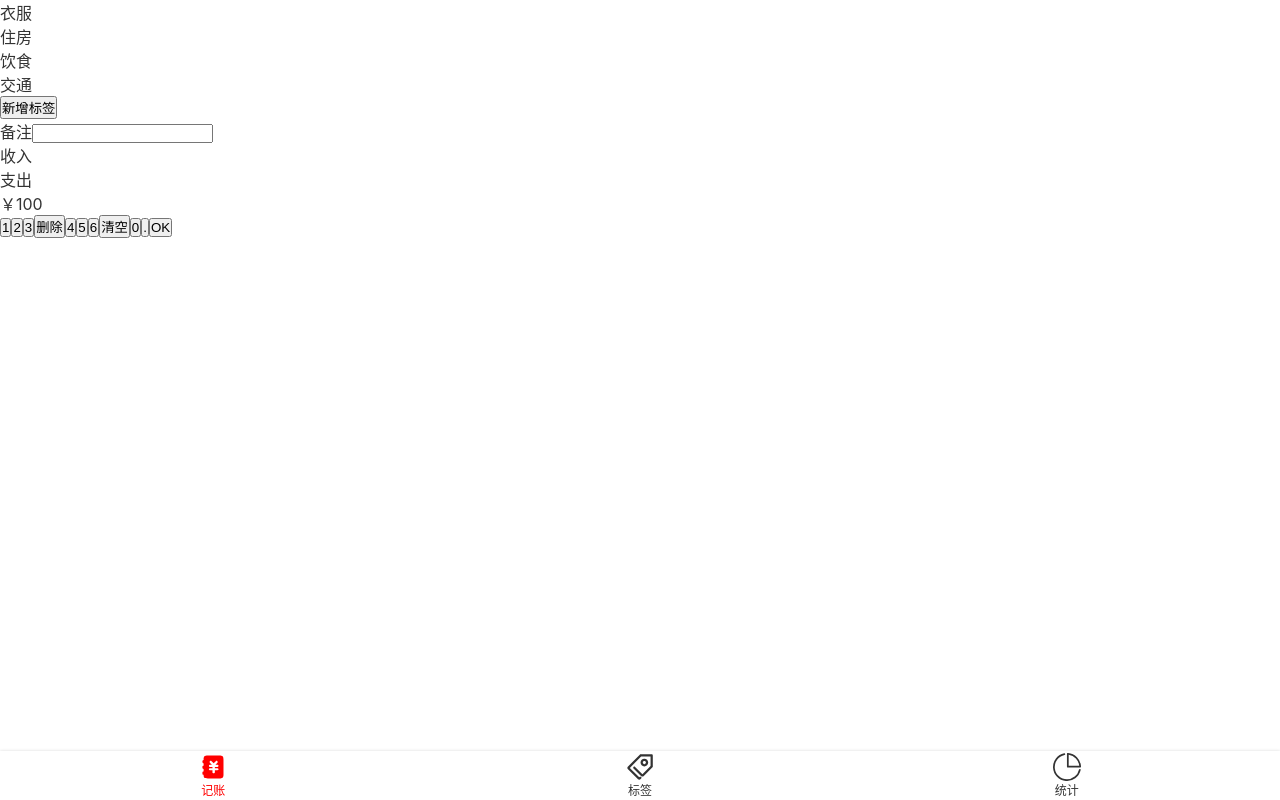
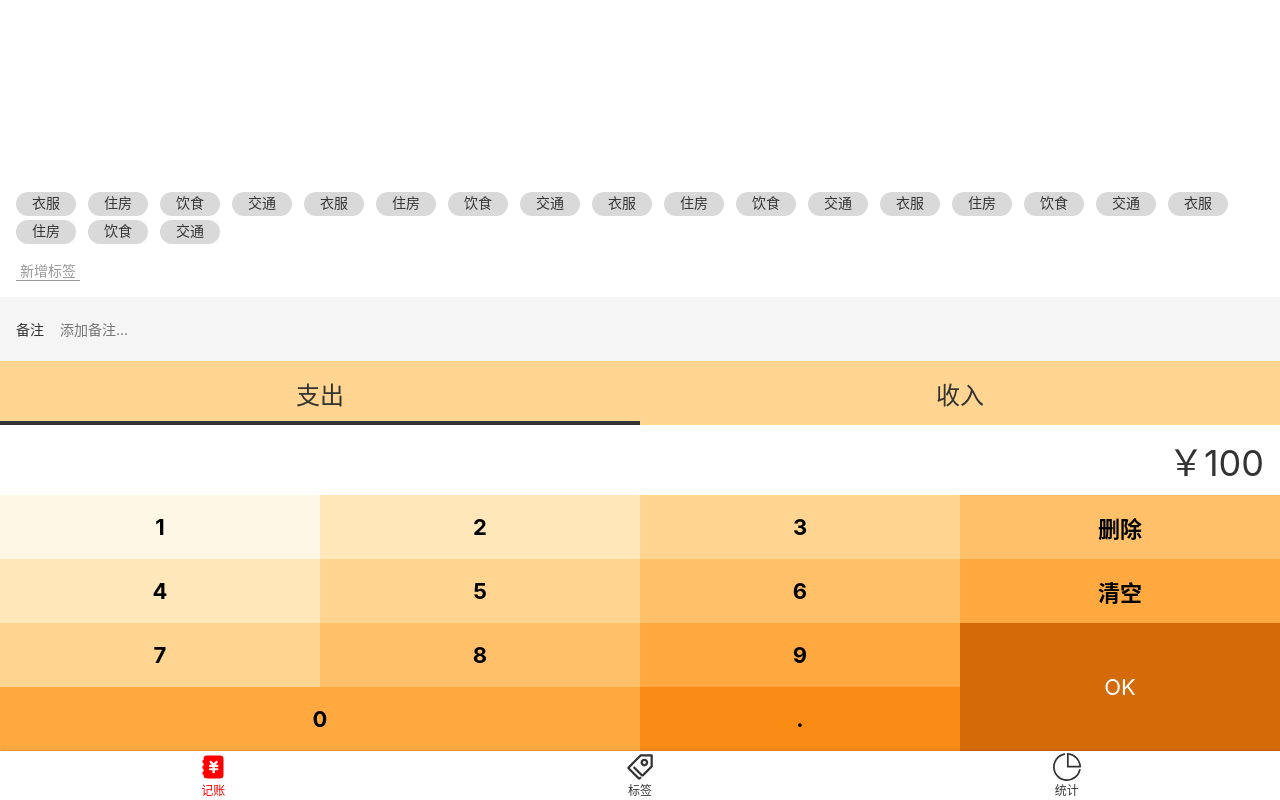
Before and after one commit to waynefu2020/orange-money-vue, a Vue app: page /labels#/money in a window 1280 px wide. Built offline with nearby package versions, Linux system fonts and the light colour scheme.

Commit message:
完成Money组件的html和css

```diff
--- a/src/App.vue
+++ b/src/App.vue
@@ -13,5 +13,6 @@
     -webkit-font-smoothing: antialiased;
     -moz-osx-font-smoothing: grayscale;
     color: #333;
+    font-size: 16px;
   }
 </style>
--- a/src/assets/style/helper.scss
+++ b/src/assets/style/helper.scss
@@ -2,3 +2,21 @@
 $font-hei: -apple-system, "Noto Sans", "Helvetica Neue", Helvetica, "Nimbus Sans L", Arial, "Liberation Sans", "PingFang SC", "Hiragino Sans GB", "Noto Sans CJK SC", "Source Han Sans SC", "Source Han Sans CN", "Microsoft YaHei", "Wenquanyi Micro Hei", "WenQuanYi Zen Hei", "ST Heiti", SimHei, "WenQuanYi Zen Hei Sharp", sans-serif;
 $font-kai: Baskerville, Georgia, "Liberation Serif", "Kaiti SC", STKaiti, "AR PL UKai CN", "AR PL UKai HK", "AR PL UKai TW", "AR PL UKai TW MBE", "AR PL KaitiM GB", KaiTi, KaiTi_GB2312, DFKai-SB, "TW\-Kai", serif;
 $font-song: Georgia, "Nimbus Roman No9 L", "Songti SC", "Noto Serif CJK SC", "Source Han Serif SC", "Source Han Serif CN", STSong, "AR PL New Sung", "AR PL SungtiL GB", NSimSun, SimSun, "TW\-Sung", "WenQuanYi Bitmap Song", "AR PL UMing CN", "AR PL UMing HK", "AR PL UMing TW", "AR PL UMing TW MBE", PMingLiU, MingLiU, serif;
+%clearFix{
+  &::after{
+    content: '';
+    clear: both;
+    display: block;
+  }
+};
+
+$color-shadow: rgba(0,0,0,0.25);
+
+%outerShadow{
+  box-shadow: 0 0 3px $color-shadow;
+};
+
+%innerShadow {
+  box-shadow: inset 0 -5px 5px -5px fade-out($color-shadow, 0.8),
+  inset 0 5px 5px -5px fade-out($color-shadow, 0.8);
+}
--- a/src/assets/style/reset.scss
+++ b/src/assets/style/reset.scss
@@ -8,3 +8,12 @@
   text-decoration: none;
   color: inherit;
 }
+ul,ol{
+  list-style: none;
+}
+button,input{
+  font: inherit;
+}
+:focus{
+  outline: none;
+}
--- a/src/components/Layout.vue
+++ b/src/components/Layout.vue
@@ -1,8 +1,7 @@
 <template>
-  <div class="nav-wrapper">
-    <div class="content">
+  <div class="nav-wrapper" :class="classPrefix && `${classPrefix}-wrapper` ">
+    <div class="content" :class="classPrefix && `${classPrefix}-content` ">
       <slot/>
-<!--slot可以渲染从外面传进来的内容-->
     </div>
     <Nav/>
   </div>
@@ -10,6 +9,7 @@
 
 <script lang="ts">
 export default {
+  props:['classPrefix'],
   name: "Layout"
 }
 </script>
--- a/src/components/Nav.vue
+++ b/src/components/Nav.vue
@@ -29,7 +29,7 @@
   nav{
     display: flex;
     flex-direction: row;
-    box-shadow: 0 0 3px rgba(0,0,0,0.15);
+    @extend %outerShadow;
     font-size: 12px;
     > .item{
       padding: 2px 0;
--- a/src/views/Money.vue
+++ b/src/views/Money.vue
@@ -1,31 +1,8 @@
 <template>
-  <Layout>
-    <div class="tags">
-      <ul class="current">
-        <li>衣服</li>
-        <li>住房</li>
-        <li>饮食</li>
-        <li>交通</li>
-      </ul>
-      <div class="new">
-        <button>新增标签</button>
-      </div>
-    </div>
-    <div>
-      <label class="notes">
-        <span class="name">备注</span>
-        <input type="text">
-      </label>
-    </div>
-    <div>
-      <ul class="types">
-        <li>收入</li>
-        <li>支出</li>
-      </ul>
-    </div>
+  <Layout class-prefix="layout">
     <div class="numberPad">
       <div class="output">￥100</div>
-      <div class="buttons">
+      <div class="buttons clearfix">
         <button>1</button>
         <button>2</button>
         <button>3</button>
@@ -34,10 +11,54 @@
         <button>5</button>
         <button>6</button>
         <button>清空</button>
-        <button>0</button>
-        <button>.</button>
-        <button>OK</button>
+        <button>7</button>
+        <button>8</button>
+        <button>9</button>
+        <button class="ok">OK</button>
+        <button class="zero">0</button>
+        <button class="dot">.</button>
       </div>
+    </div>
+    <div>
+      <ul class="types">
+        <li class="selected">支出</li>
+        <li>收入</li>
+      </ul>
+    </div>
+
+    <div>
+      <label class="notes">
+        <span class="name">备注</span>
+        <input type="text" placeholder="添加备注...">
+      </label>
+    </div>
+    <div class="tags">
+      <div class="new">
+        <button>新增标签</button>
+      </div>
+      <ul class="current">
+        <li>衣服</li>
+        <li>住房</li>
+        <li>饮食</li>
+        <li>交通</li>
+        <li>衣服</li>
+        <li>住房</li>
+        <li>饮食</li>
+        <li>交通</li>
+        <li>衣服</li>
+        <li>住房</li>
+        <li>饮食</li>
+        <li>交通</li>
+        <li>衣服</li>
+        <li>住房</li>
+        <li>饮食</li>
+        <li>交通</li>
+        <li>衣服</li>
+        <li>住房</li>
+        <li>饮食</li>
+        <li>交通</li>
+      </ul>
+
     </div>
   </Layout>
 </template>
@@ -48,7 +69,162 @@
 }
 </script>
 
+<style lang="scss">
+.layout-content {
+  display: flex;
+  flex-direction: column-reverse;
+}
+</style>
+
 <style lang="scss" scoped>
-  @import "~@/assets/style/helper.scss";
+@import "~@/assets/style/helper.scss";
+
+.numberPad {
+  .output {
+    @extend %clearFix;
+    @extend %innerShadow;
+    font-size: 36px;
+    padding: 9px 16px;
+    text-align: right;
+  }
+
+  .buttons {
+    @extend %clearFix;
+    flex-wrap: wrap;
+
+    > button {
+      font-size: 22px;
+      font-weight: bold;
+      width: 25%;
+      height: 64px;
+      float: left;
+      background: transparent;
+      border: none;
+
+      &.ok {
+        height: 64*2px;
+        float: right;
+        color: white;
+        font-weight: normal;
+      }
+
+      &.zero {
+        width: 50%;
+      }
+
+      &:nth-child(1) {
+        background: #fff7e6;
+      }
+
+      &:nth-child(2), &:nth-child(5) {
+        background: #ffe7ba;
+      }
+
+      &:nth-child(3), &:nth-child(6), &:nth-child(9) {
+        background: #ffd591;
+      }
+
+      &:nth-child(4), &:nth-child(7), &:nth-child(10) {
+        background: #ffc069;
+      }
+
+      &:nth-child(8), &:nth-child(11), &:nth-child(13) {
+        background: #ffa940;
+      }
+
+      &:nth-child(14) {
+        background: #fa8c16;
+      }
+
+      &:nth-child(12) {
+        background: #d46b08;
+      }
+    }
+  }
+}
+
+.types {
+  background: #ffd591;
+  display: flex;
+  text-align: center;
+  font-size: 24px;
+
+  > li {
+    width: 50%;
+    height: 64px;
+    display: flex;
+    justify-content: center;
+    align-items: center;
+    position: relative;
+
+    &.selected::after {
+      content: '';
+      position: absolute;
+      bottom: 0;
+      left: 0;
+      width: 100%;
+      height: 4px;
+      background: #333;
+    }
+  }
+}
+
+.notes {
+  background: #f5f5f5;
+  font-size: 14px;
+  padding-left: 16px;
+  display: flex;
+  align-items: center;
+
+  .name {
+    padding-right: 16px;
+  }
+
+  input {
+    height: 64px;
+    flex-grow: 1;
+    background: transparent;
+    border: none;
+    padding-right: 16px;
+  }
+}
+
+.tags {
+  display: flex;
+  flex-grow: 1;
+  font-size: 14px;
+  padding: 16px;
+  flex-direction: column-reverse;
+
+  > .current {
+    display: flex;
+    flex-wrap: wrap;
+
+    > li {
+      background: #d9d9d9;
+      $h: 24px;
+      height: $h;
+      border-radius: 12px;
+      padding: 0 16px;
+      margin-right: 12px;
+      margin-top: 4px;
+    }
+  }
+
+  > .new {
+    padding-top: 16px;
+
+    button {
+      background: transparent;
+      border: none;
+      border-bottom: 1px solid;
+      color: #999;
+      padding: 0 4px;
+    }
+  }
+
+  &.selected {
+  }
+}
 
 </style>
```
